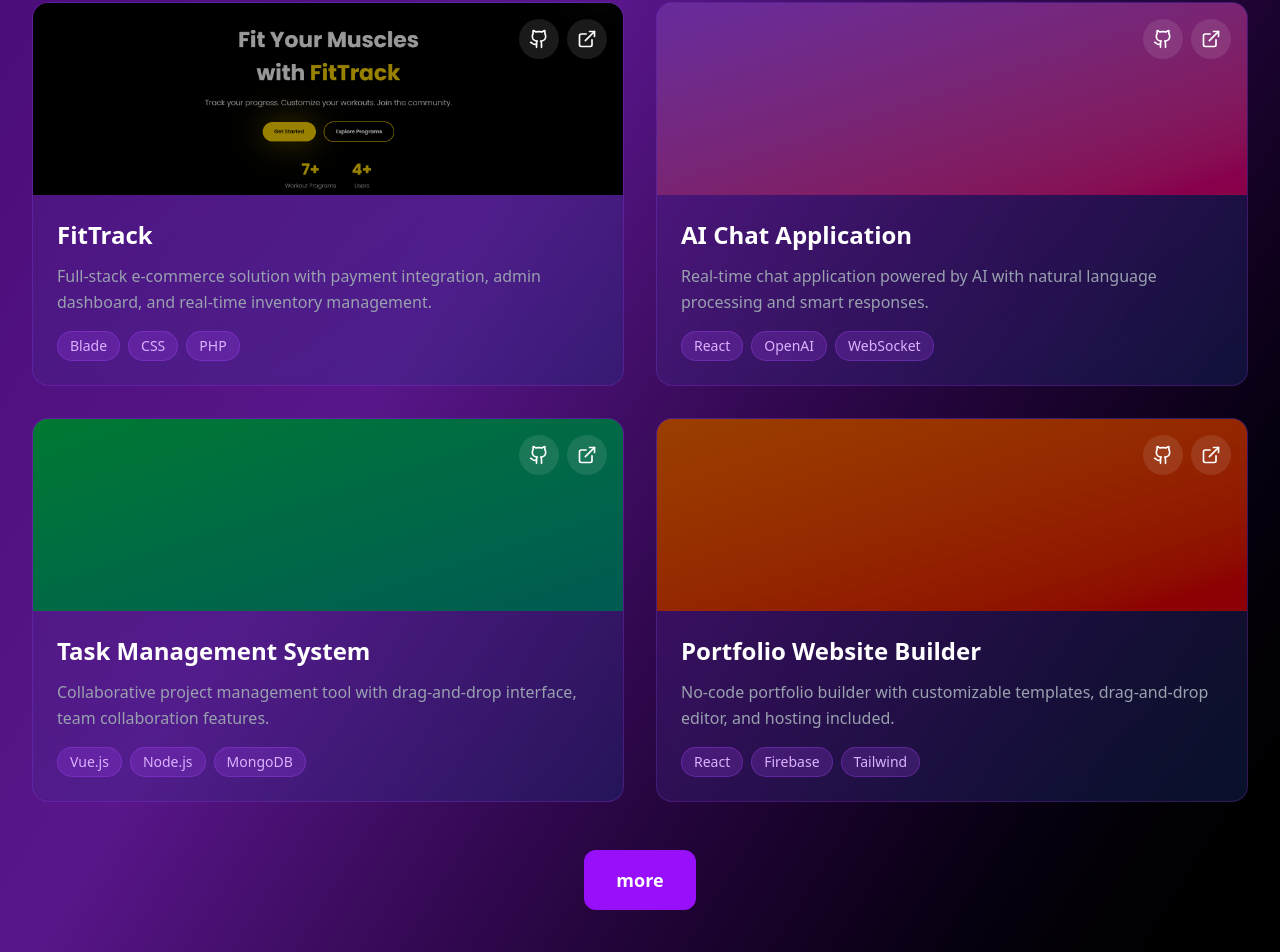
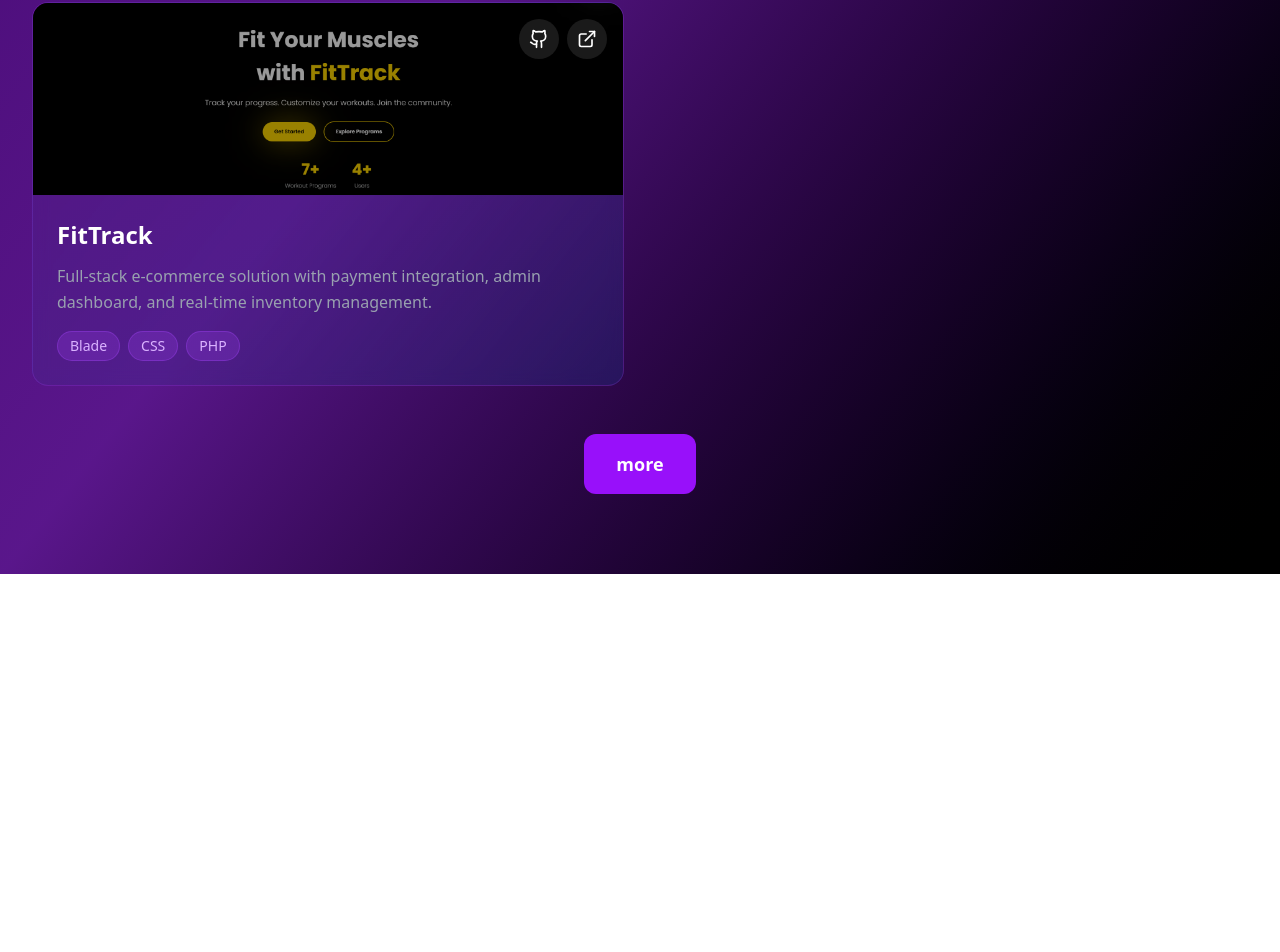
Before and after one commit to aqeelfathur/portfolio, a Next.js app: page / in a window 1280 px wide. Shown: the part 1062-2014 px from the top of the page. After the commit the page ends 1636 px from the top, so only its background shows below. Built offline with nearby package versions, Linux system fonts and the light colour scheme.

Commit message:
fix card

```diff
--- a/components/ProjectSection.tsx
+++ b/components/ProjectSection.tsx
@@ -14,33 +14,33 @@ const projects = [
     github: "https://github.com/aqeelfathur/fittrack-fix",
     demo: "#"
   },
-  {
-    id: 2,
-    title: "AI Chat Application",
-    description: "Real-time chat application powered by AI with natural language processing and smart responses.",
-    image: "bg-gradient-to-br from-purple-500 to-pink-600",
-    tags: ["React", "OpenAI", "WebSocket"],
-    github: "#",
-    demo: "#"
-  },
-  {
-    id: 3,
-    title: "Task Management System",
-    description: "Collaborative project management tool with drag-and-drop interface, team collaboration features.",
-    image: "bg-gradient-to-br from-green-500 to-teal-600",
-    tags: ["Vue.js", "Node.js", "MongoDB"],
-    github: "#",
-    demo: "#"
-  },
-  {
-    id: 4,
-    title: "Portfolio Website Builder",
-    description: "No-code portfolio builder with customizable templates, drag-and-drop editor, and hosting included.",
-    image: "bg-gradient-to-br from-orange-500 to-red-600",
-    tags: ["React", "Firebase", "Tailwind"],
-    github: "#",
-    demo: "#"
-  }
+  // {
+  //   id: 2,
+  //   title: "AI Chat Application",
+  //   description: "Real-time chat application powered by AI with natural language processing and smart responses.",
+  //   image: "bg-gradient-to-br from-purple-500 to-pink-600",
+  //   tags: ["React", "OpenAI", "WebSocket"],
+  //   github: "#",
+  //   demo: "#"
+  // },
+  // {
+  //   id: 3,
+  //   title: "Task Management System",
+  //   description: "Collaborative project management tool with drag-and-drop interface, team collaboration features.",
+  //   image: "bg-gradient-to-br from-green-500 to-teal-600",
+  //   tags: ["Vue.js", "Node.js", "MongoDB"],
+  //   github: "#",
+  //   demo: "#"
+  // },
+  // {
+  //   id: 4,
+  //   title: "Portfolio Website Builder",
+  //   description: "No-code portfolio builder with customizable templates, drag-and-drop editor, and hosting included.",
+  //   image: "bg-gradient-to-br from-orange-500 to-red-600",
+  //   tags: ["React", "Firebase", "Tailwind"],
+  //   github: "#",
+  //   demo: "#"
+  // }
 ];
 
 export default function ProjectSection() {
```
